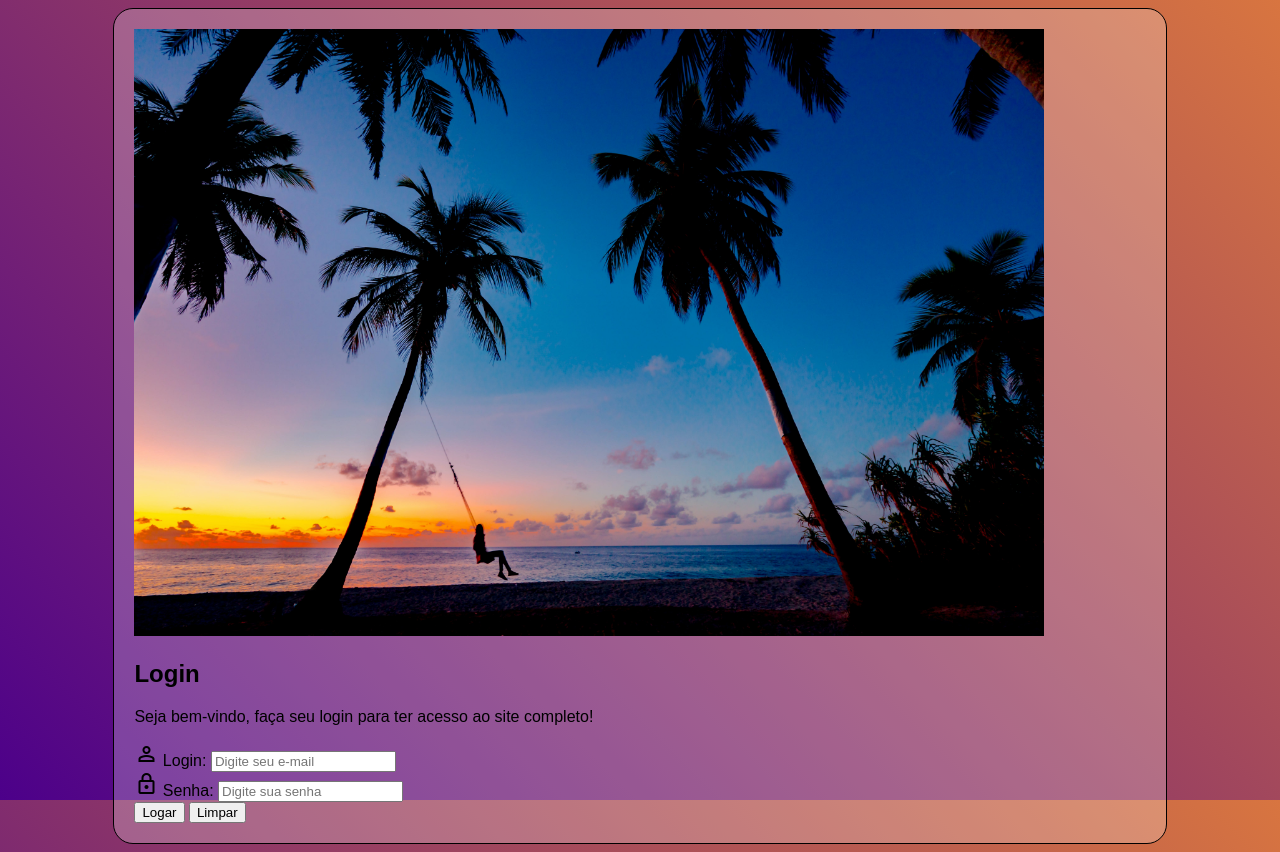
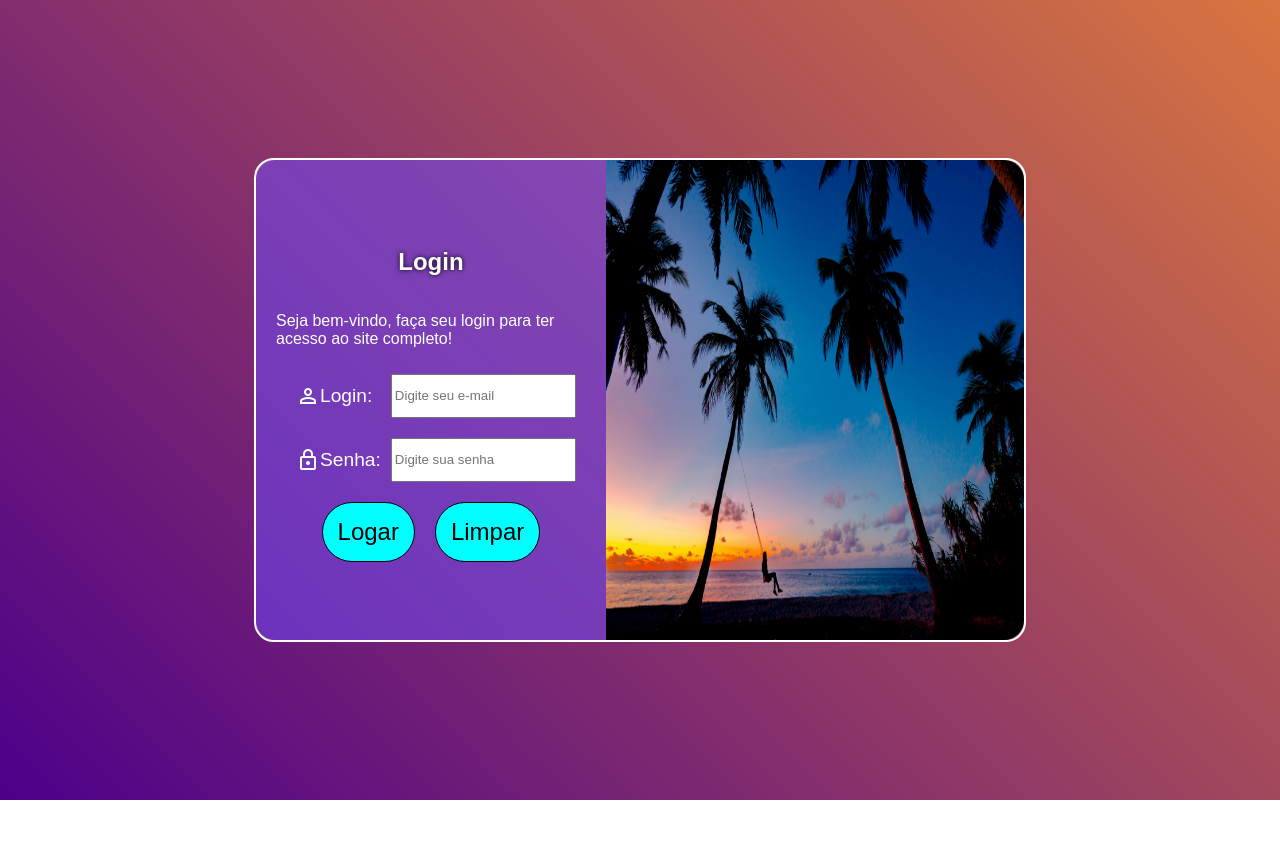
Before and after one commit to jonnascipriano/projeto-login-aut, a plain HTML site: page index.html in a window 1280 px wide. After the commit the page ends 800 px from the top, so only its background shows below. Drawn offline with nearby package versions, Linux system fonts and the light colour scheme.

Commit message:
criado media query para desktop

```diff
--- a/estilos/style.css
+++ b/estilos/style.css
@@ -77,20 +77,83 @@ body{
 
 }
 
-@media screen and (min-width: 993px){/*Desktop*/
-    #login{
-        width: 80%;
-        border: 1px solid black;
+@media screen and (min-width: 993px) and (max-width: 1920px){/*Desktop*/
+    section#login{
+        display: flex;
+        position: absolute;
+        top: 50%;
+        left: 50%;
+        width: 60vw;
+        height: 60vh;
+        transform: translate(-50%, -50%);
+        border: 2px solid white;
         border-radius: 20px;
-        padding: 20px;
         background-color: rgba(255, 255, 255, 0.233);
-        margin: auto;
-    }
-
-    #login img{
-        width: 90%;
     }
 
 
+    #imagem{
+        order: 2;
+    }
+
+    #formulario{
+        background-color: rgba(63, 14, 240, 0.411);
+        background-size: -15px;
+        padding: 20px;
+        border-radius: 20px 0 0px 20px;
+        color: white;
+        order: 1;
+        width: 60%;
+    }
+
+
+    section#login img{
+        width: 100%;
+        height: 100%;
+        margin: 0 -5px -5px 0;
+        border-radius: 0 20px 20px 0;
+    }
+
+    div#formulario{
+        display: flex;
+        flex-direction: column;
+        align-items: center;
+        justify-content: center;
+    }
+
+    div#formulario h1{
+        text-align: center;
+        text-shadow: 0px 0px 5px black;
+    }
+
+    div.form{
+        display: flex;
+        justify-content: space-between;
+        padding: 10px;
+    }
+
+    div.form label{
+        display: flex;
+        flex-direction: row;
+        align-items: center;
+        padding: 10px;
+        font-size: 1.2em;
+    }
+
+    div#botoes{
+        display: flex;
+        justify-content: center;
+        gap: 20px;
+    }
+
+    div#botoes input{
+        font-size: 1.5em;
+        background-color: aqua;
+        color: black;
+        border: 1px solid black;
+        border-radius: 50px;
+        padding: 15px;
+        cursor: pointer;
+    }
 
 }
```
Also changed, not shown: index.html (+8 -2 lines).
